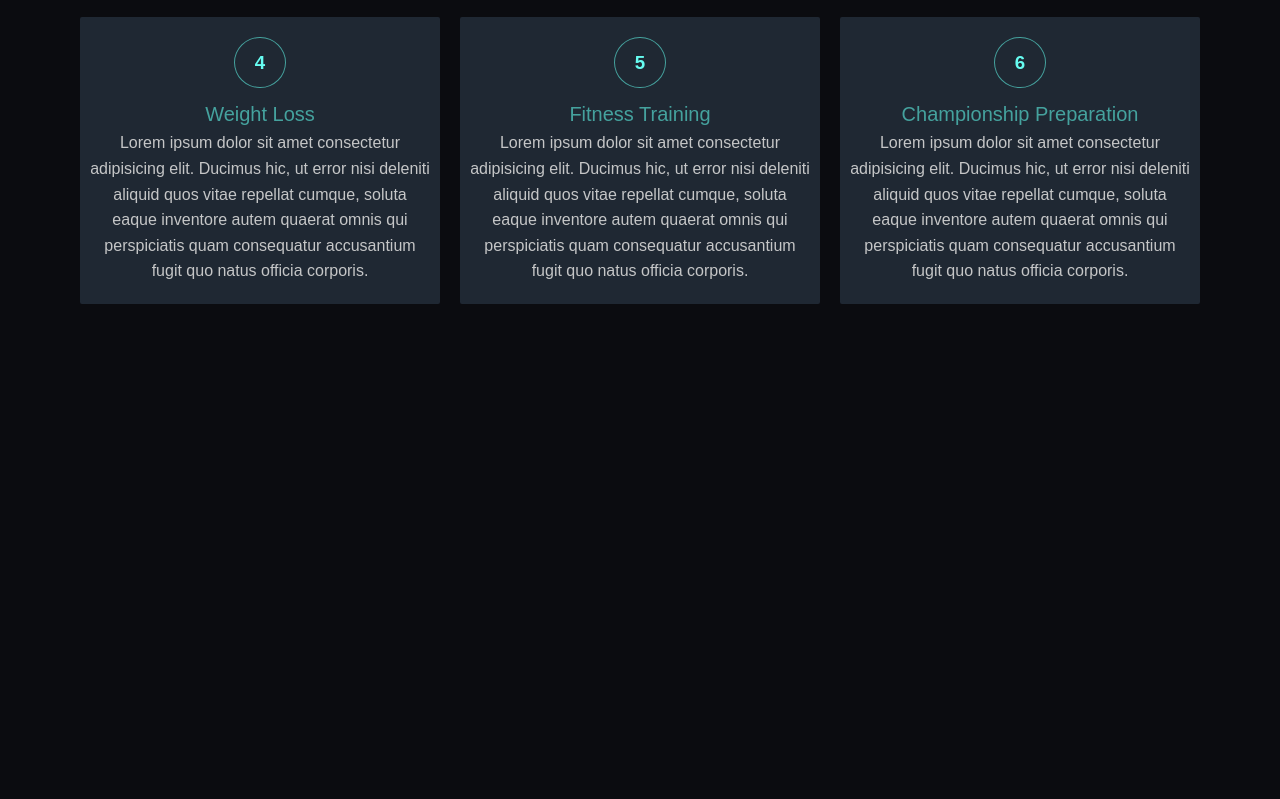
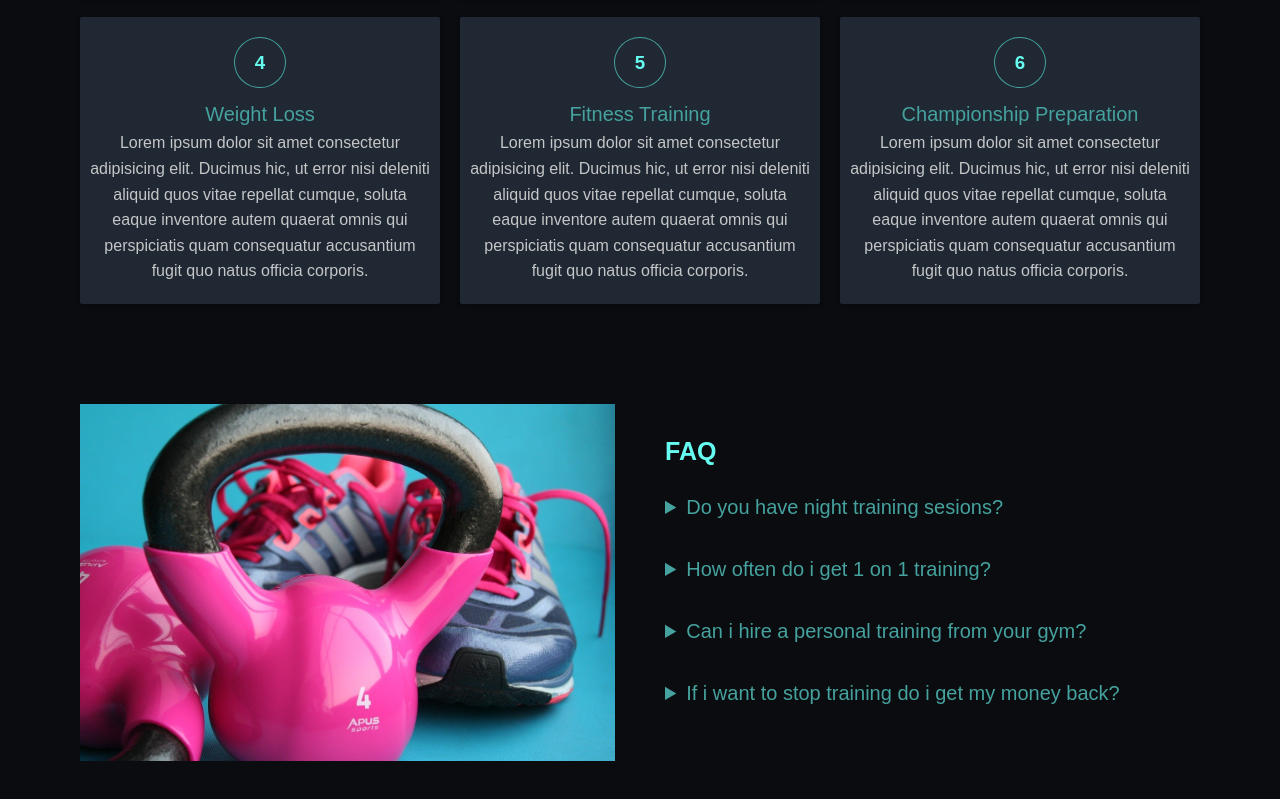
Before and after one commit to zerobug110/flex_gym, a website: page index.html in a window 1280 px wide. Shown: the part 1751-2550 px from the top of the page. Before the commit the page ends 2155 px from the top, so only its background shows below. Drawn offline with Linux system fonts and the light colour scheme.

Commit message:
added the fqa section

```diff
--- a/index.html
+++ b/index.html
@@ -111,6 +111,34 @@
             </div>
         </div>
     </section>
-    <!--service section ends-->
+    <!--service section ends FAQ section begins-->
+    <section class="faq margin-bottom">
+        <div class="faq__container">
+            <div class="faq__img--box">
+                <img src="images/faq-img.jpg" alt="" class="faq__img">
+            </div>
+            <div class="faq__text">
+                <h2 class="section-heading">faq</h2>
+                <details class="answer">
+                    <summary class="question">Do you have night training sesions?</summary>
+                    <p class="answer__info"> Lorem ipsum dolor sit amet consectetur adipisicing elit. Sunt facere saepe molestias pariatur, incidunt laboriosam eos tenetur praesentium, </p>
+                </details>
+                <details class="answer">
+                    <summary class="question">How often do i get 1 on 1 training?</summary>
+                    <p class="answer__info"> Lorem ipsum dolor sit amet consectetur adipisicing elit. Sunt facere saepe molestias pariatur, incidunt laboriosam eos tenetur praesentium, </p>
+                </details>
+                <details class="answer">
+                    <summary class="question">Can i hire a personal training from your gym?</summary>
+                    <p class="answer__info"> Lorem ipsum dolor sit amet consectetur adipisicing elit. Sunt facere saepe molestias pariatur, incidunt laboriosam eos tenetur praesentium, </p>
+                </details>
+                <details class="answer">
+                    <summary class="question">If i want to stop training do i get my money back?</summary>
+                    <p class="answer__info"> Lorem ipsum dolor sit amet consectetur adipisicing elit. Sunt facere saepe molestias pariatur, incidunt laboriosam eos tenetur praesentium, </p>
+                </details>
+            </div>
+        </div>
+    </section>
+    <!--FAQ section ends -->
+
 </body>
 </html>
--- a/sass/layouts/about.scss
+++ b/sass/layouts/about.scss
@@ -13,13 +13,13 @@
 
     &__image {
         height: 40rem;
-        box-shadow: 0 .5rem 1rem rgba(0,0,0, .5);
-        border-radius: .5rem;
+        box-shadow: 0 .2rem .5rem rgba(0,0,0, .5);
+        border-radius: .2rem;
     }
 
     &__img{
         width: 100%;
         height: 100%;
-        border-radius: .5rem;
+        border-radius: .2rem;
     }
 }
--- /dev/null
+++ b/sass/layouts/faq.scss
@@ -0,0 +1,39 @@
+.faq {
+    grid-column: col-start 1 / col-end;
+
+    &__container {
+        display: grid;
+        grid-template-columns: repeat(auto-fit, minmax(40rem, 1fr));
+        grid-gap: 5rem;
+        align-items: center;
+
+    }
+
+    &__heading {
+        text-align: center;
+        margin-bottom: 2rem;
+    }
+
+    &__img--box {
+    }
+
+    &__img {
+        width: 100%;
+        height: 100%;
+    }
+
+}
+
+.question {
+    font-size: 2rem;
+    outline: none;
+    cursor: pointer;
+    color: $secondary-color;
+    margin-bottom: 2rem;
+}
+
+.answer {
+    font-size: 1.6rem;
+    color: $light-grey;
+    margin: 1rem 0;
+}
--- a/sass/layouts/service.scss
+++ b/sass/layouts/service.scss
@@ -15,6 +15,7 @@
         background-color: $light-blue;
         padding: 2rem 1rem;
         border-radius: .2rem;
+        box-shadow: 0 .2rem .5rem rgba(0,0,0, .3);
 
         &--heading {
             color: $secondary-color;
--- a/sass/main.scss
+++ b/sass/main.scss
@@ -6,6 +6,7 @@
 @import "layouts/header";
 @import "layouts/about";
 @import "layouts/service";
+@import "layouts/faq.scss";
 @import "layouts/plan";
 @import "layouts/contacts";
 @import "layouts/stories";
```
Also changed, not shown: images/faq-img.jpg (renamed from images/fitness-1677212_1280.jpg), styles/style.css.
